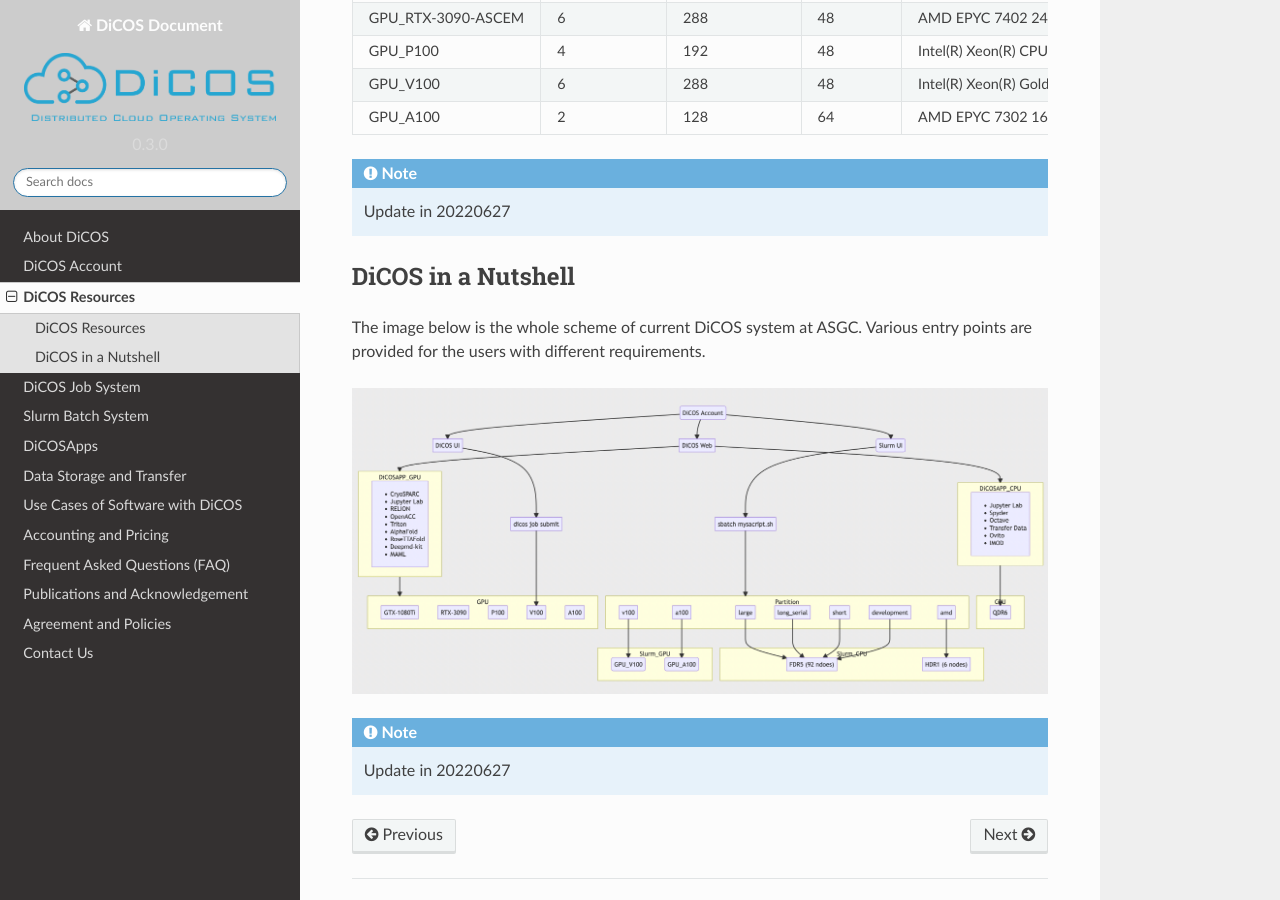
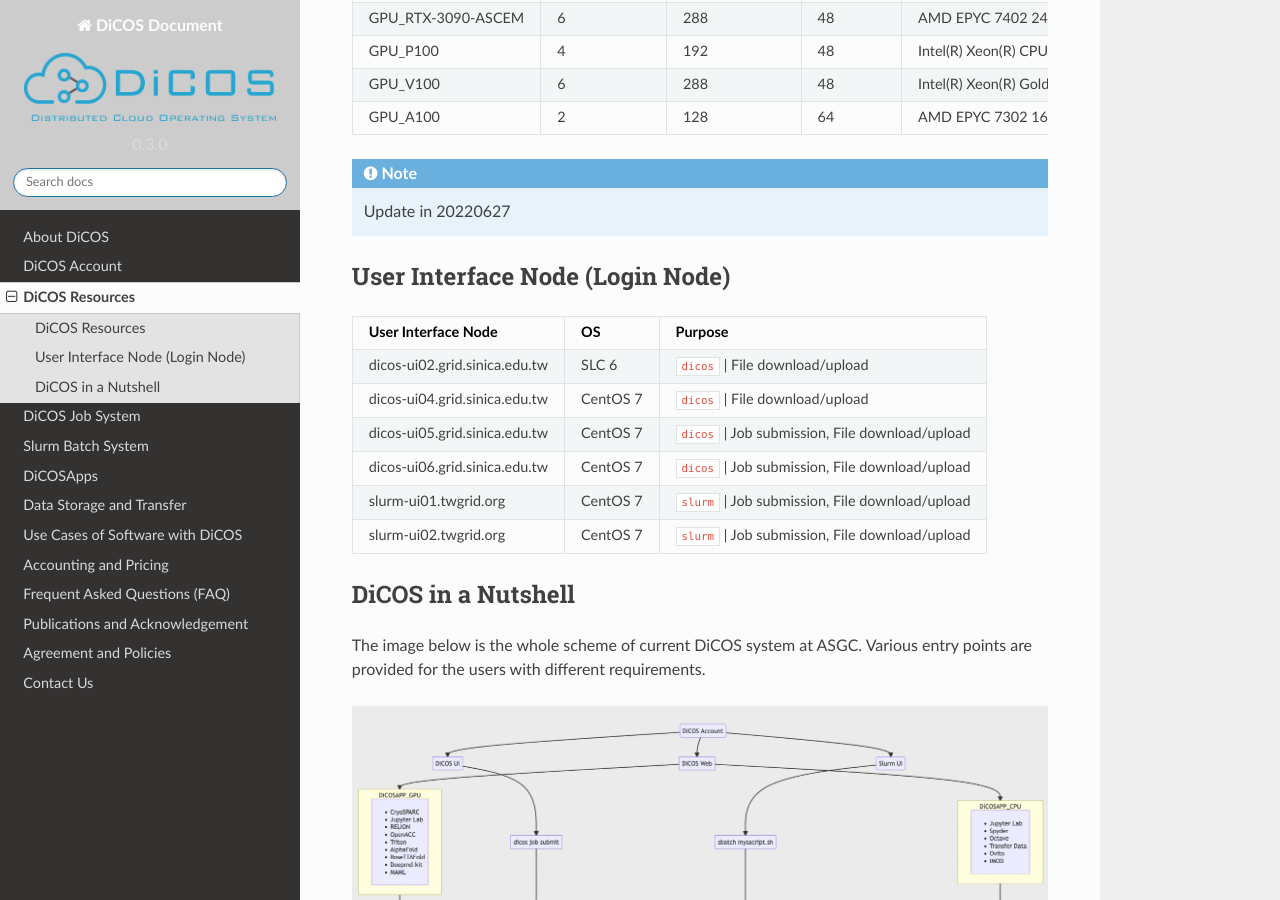
Before and after one commit to ASGCOPS/dicos_document, a Sphinx documentation site: the page built from docs/source/resource_list.rst, in a window 1280 px wide and 900 px high, scrolled down 421 px. Built offline with Sphinx 7.4.7 and the Read the Docs theme 2.0.0, drawn with Linux system fonts in a browser that asks for light colours.

Commit message:
Edit resource_list.rst

```diff
--- a/docs/source/resource_list.rst
+++ b/docs/source/resource_list.rst
@@ -115,6 +115,36 @@
 
    Update in 20220627
 
+==================================
+User Interface Node (Login Node)
+==================================
+
+
+.. list-table::
+   :header-rows: 1
+
+   * - User Interface Node
+     - OS
+     - Purpose
+   * - dicos-ui02.grid.sinica.edu.tw
+     - SLC 6
+     - ``dicos`` | File download/upload
+   * - dicos-ui04.grid.sinica.edu.tw
+     - CentOS 7
+     - ``dicos`` | File download/upload
+   * - dicos-ui05.grid.sinica.edu.tw
+     - CentOS 7
+     - ``dicos`` | Job submission, File download/upload
+   * - dicos-ui06.grid.sinica.edu.tw
+     - CentOS 7
+     - ``dicos`` | Job submission, File download/upload
+   * - slurm-ui01.twgrid.org
+     - CentOS 7
+     - ``slurm`` | Job submission, File download/upload
+   * - slurm-ui02.twgrid.org
+     - CentOS 7
+     - ``slurm`` | Job submission, File download/upload
+
 ====================
 DiCOS in a Nutshell
 ====================
```
